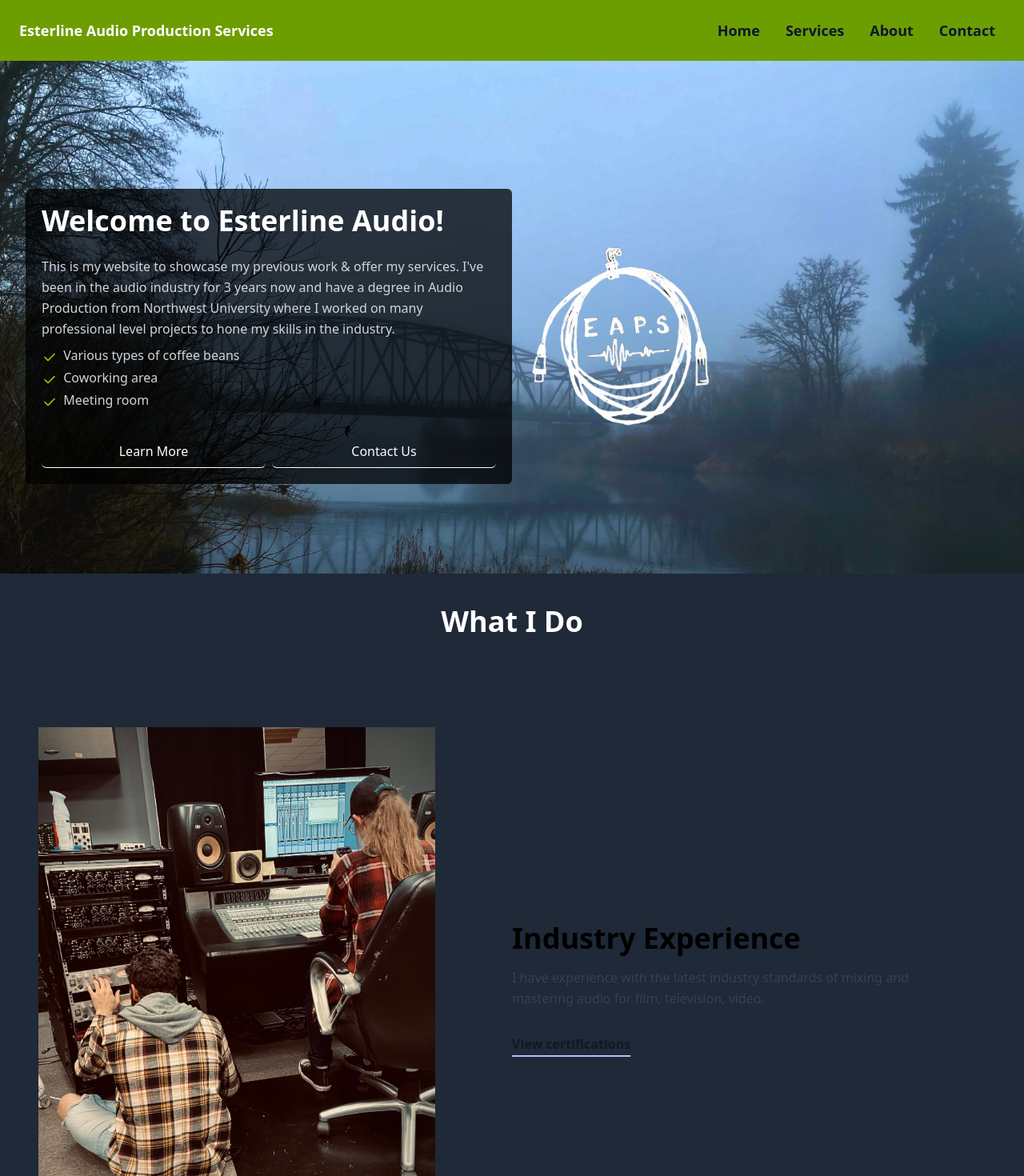
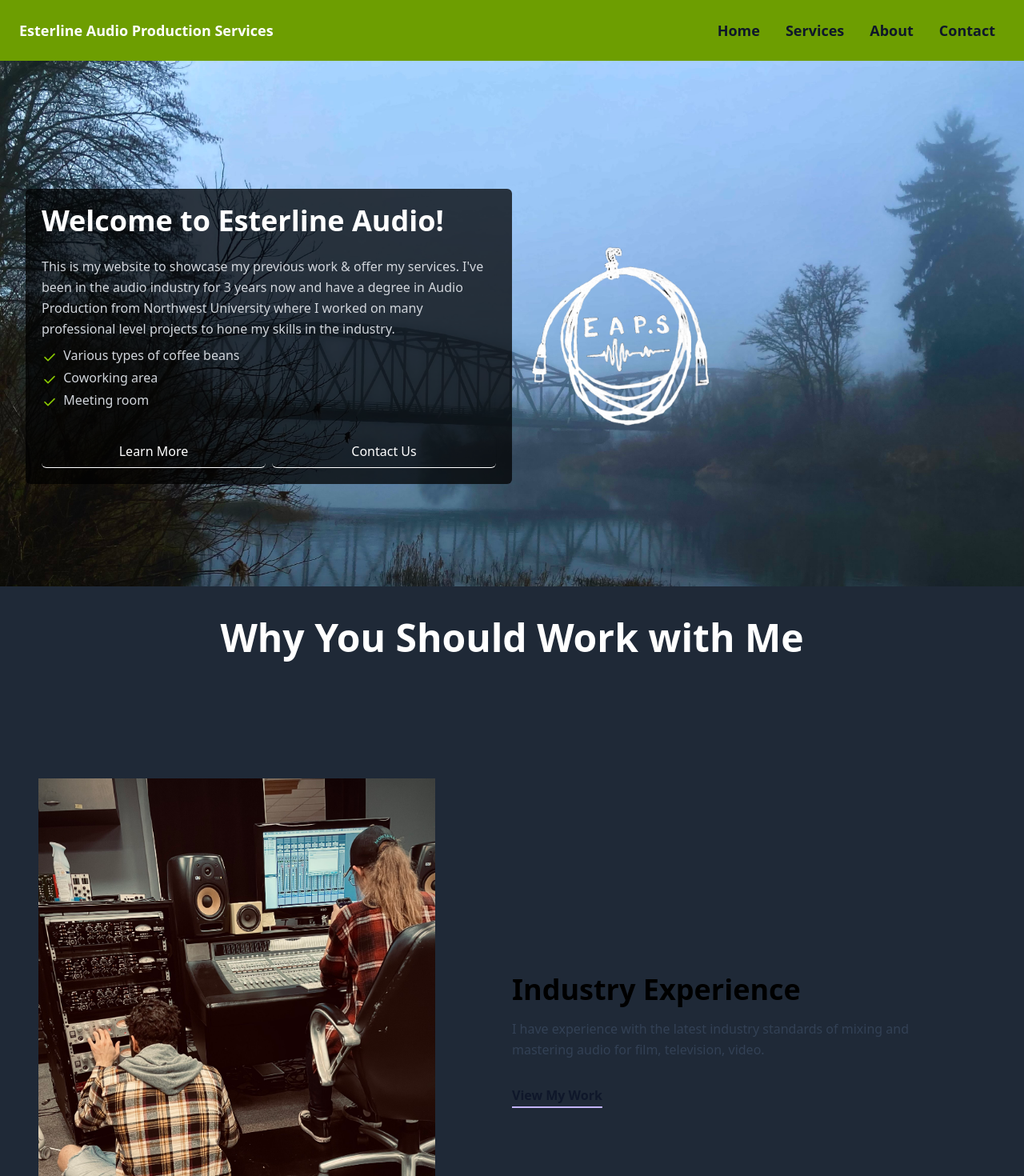
Before and after one commit to bleckocodes/EsterlineAudio, a Nuxt app: page / in a window 1280 px wide. Shown: the top 1470 px of the page at 80% size. Built offline with nearby package versions, Linux system fonts and the light colour scheme.

Commit message:
footer spaced and header adjusted

```diff
--- a/components/Footer.vue
+++ b/components/Footer.vue
@@ -1,9 +1,9 @@
 <template>
    <!-- Top Vertical spacing -->
 
-   <footer class="bg-gray-900 text-center text-white mt-8 h-40">
+   <footer class="bg-gray-900 text-center text-white p-5">
 
-    <div class="my-20 bg-red-600"></div>
+    <div class="my-20 bg-gray-900 "></div>
       <!-- Grid container -->
       <div class="container p-4 pb-0">
         <!-- Section: Social media -->
@@ -32,7 +32,7 @@
       <div class="my-20"></div>
 
       <!-- Copyright -->
-      <div class="text-center p-3 justify-end">
+      <div class="text-center pb-16 justify-end">
         © 2024 Copyright:
         <a class="text-white" href="https://mdbootstrap.com/">Esterline Audio</a>
       </div>
--- a/components/Header.vue
+++ b/components/Header.vue
@@ -1,6 +1,6 @@
 <template>
   <div class="height-auto bg-verdun-green-400 text-base text-white">
-    <header class=" bg-verdun-green-400 text-white mx-auto flex w-full items-center justify-between py-4 px-6">
+    <header class="bg-verdun-green-400 text-white mx-auto flex w-full items-center justify-between py-4 px-6">
       <nuxt-link to="/">
         <div class="w-full text-center text-lg font-bold sm:w-fit sm:text-left">
           <span class="text-40 white-500">Esterline Audio Production Services</span>
@@ -50,8 +50,8 @@
                 </a>
               </li>
             </ul>
-          </li>
-          <li class="group relative">
+              </li>
+                <li class="group relative">
             <nuxt-link
               class="block whitespace-nowrap px-3 py-2 text-lg font-semibold text-slate-900 no-underline transition hover:text-slate-400 dark:hover:text-slate-50"
               to="About">
@@ -100,7 +100,7 @@
               <svg
                 preserveAspectRatio="xMidYMid meet"
                 viewBox="0 0 24 24"
-                width="1.2em"
+               width="1.2em"
                 height="1.2em"
               >
                 <path
@@ -115,14 +115,13 @@
             </button>
           </li>
           <li class="group relative w-full overflow-x-visible text-right">
-            <a
+            <nuxt-link
               class="mx-4 block whitespace-nowrap px-3 py-2 text-lg font-semibold text-slate-900 no-underline transition hover:text-slate-400 dark:hover:text-slate-50"
-              href="/"
+              to="/"
             >
               Home
-            </a>
+            </nuxt-link>
           </li>
-          <!-- Other navigation items remain unchanged -->
         </ul>
       </nav>
     </header>
@@ -145,8 +144,6 @@
     }
   }
 
-
-
   /* Hover effect on navigation links */
   nav ul li a:hover {
     color: #48bb78; /* Change text color on hover */
--- a/components/Hero.vue
+++ b/components/Hero.vue
@@ -1,5 +1,5 @@
 <template>
-  <section class="w-fill mx-auto flex flex-col sm:flex-row h-200 items-center bg-image pt-40 pb-28 bg-image px-8">
+  <section class="w-fill mx-auto flex flex-col sm:flex-row h-200 items-center bg-image pt-40 pb-32 bg-image px-8">
     <!-- Image container with background -->
     <div class="mr-4 w-fit h-inherit text-left sm:w-1/2 bg-black px-5 py-5 rounded-md bg-opacity-75 text-opacity-0">
       <h1 class="mb-6 text-3xl font-bold leading-tight text-white md:text-4xl">
--- a/components/contactform.vue
+++ /dev/null
@@ -1,3 +0,0 @@
-<template>
-  Contact Forum
-</template>
--- a/pages/index.vue
+++ b/pages/index.vue
@@ -1,11 +1,10 @@
 <template class="bg-gray-800">
     <Hero />
     <div class="bg-gray-800 text-center text-white">
-        <div class="text-4xl font-bold pt-10">What I Do</div>
+        <div class="text-5xl font-bold pt-10 pb-10">Why You Should Work with Me</div>
     </div>
-    <section
-  class="container mx-auto flex flex-col items-center px-12 py-28 sm:flex-row"
->
+
+    <section class="container mx-auto flex flex-col items-center px-12 py-28 sm:flex-row" >
   <img
     alt="Security"
     class="mb-10 h-24 w-full pr-16 pl-16 sm:mb-0 sm:h-fit sm:w-1/2 sm:pr-24 sm:pl-0"
@@ -22,9 +21,9 @@
     </p>
     <a
       class="group relative mx-auto mt-8 inline-block font-semibold text-slate-900 underline decoration-violet-300 decoration-2 underline-offset-8 transition hover:decoration-slate-700 dark:text-slate-200 dark:hover:decoration-slate-200 sm:mx-0"
-      href="#"
+      href="https://esterline-audio.vercel.app/Services"
     >
-      View certifications
+      View My Work
 
       <svg
         preserveAspectRatio="xMidYMid meet"
```
